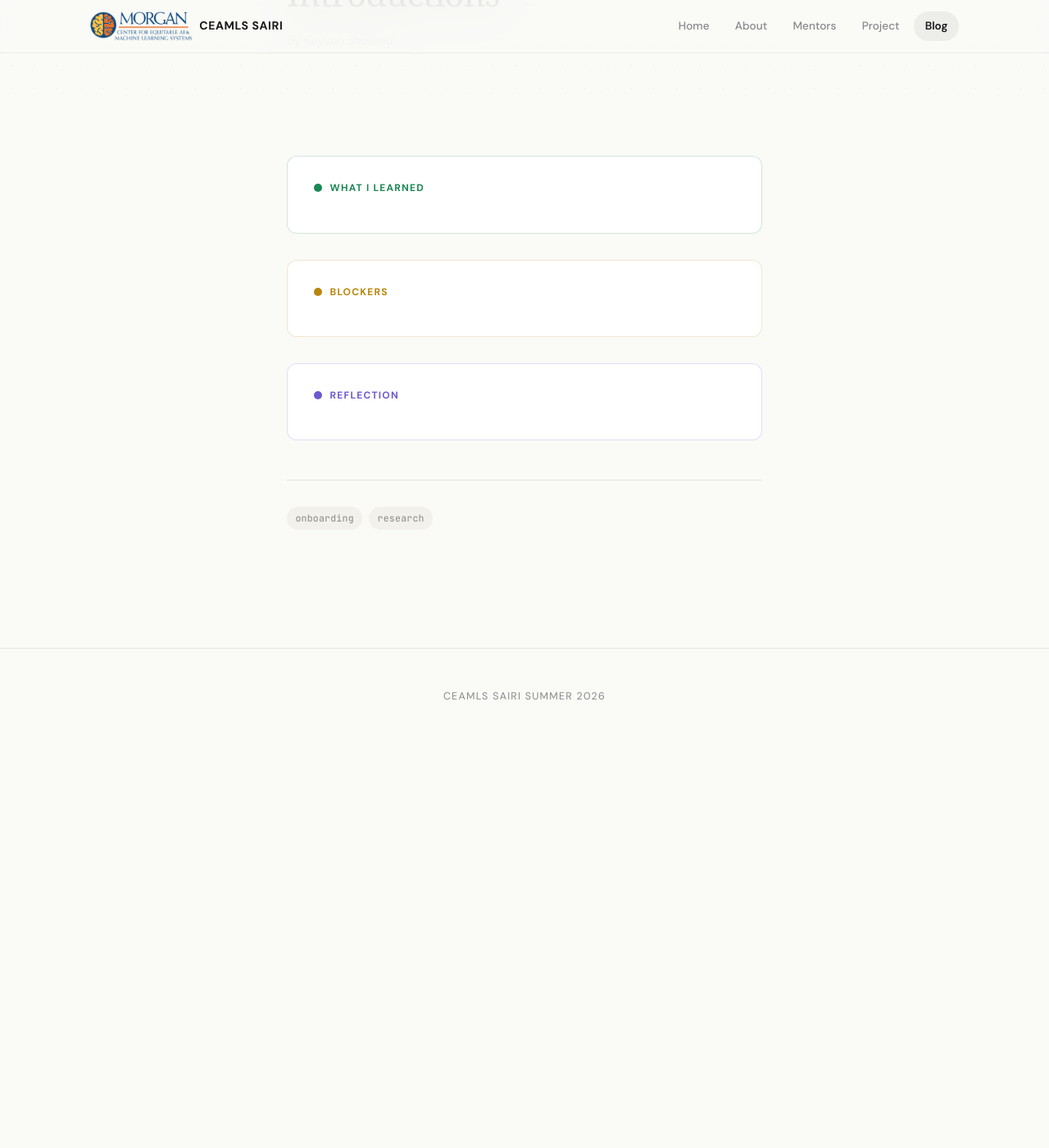
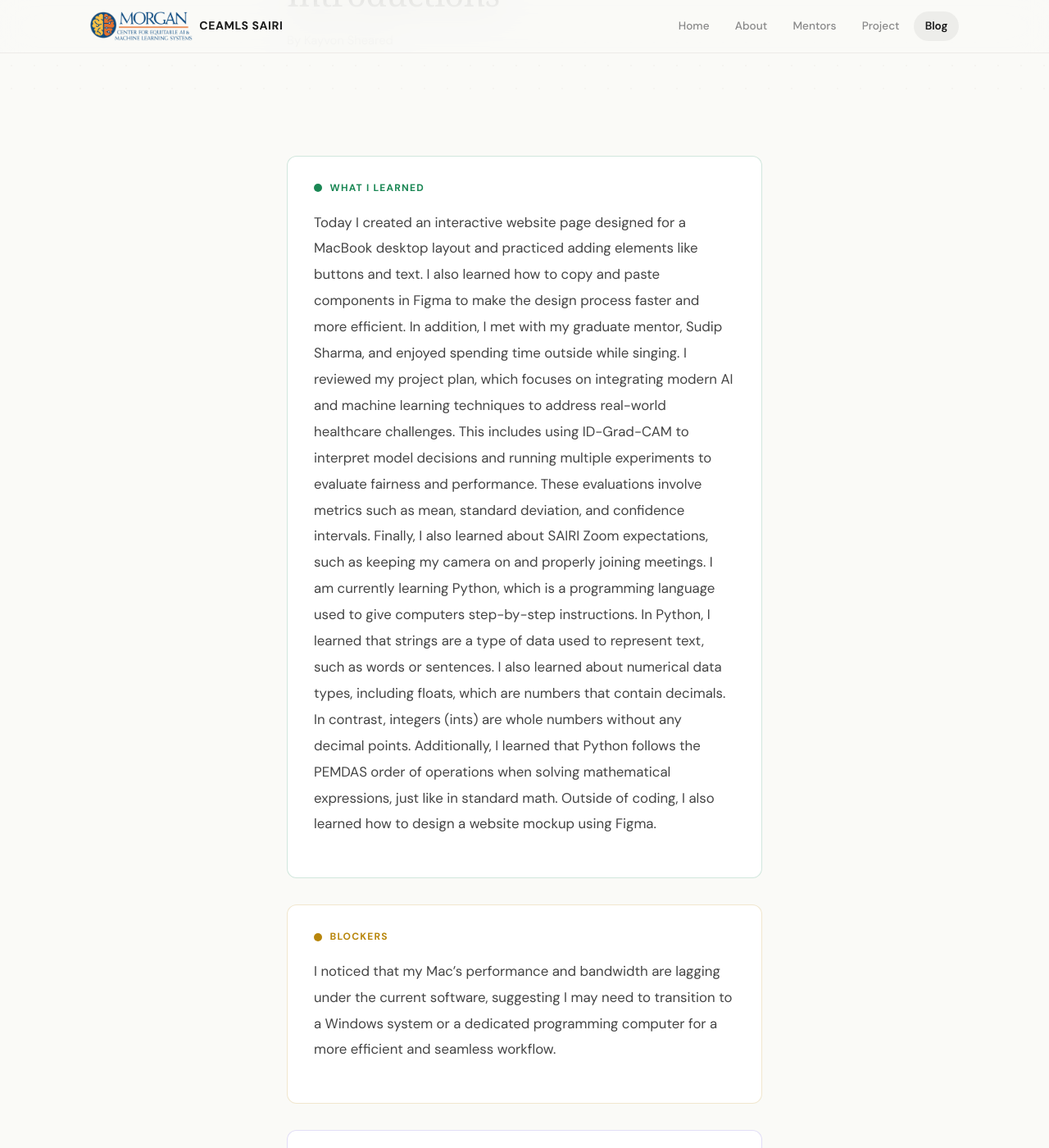
Before and after one commit to shearedk/shearedkceamls26.github.io, a Jekyll site: the page built from _posts/2026-05-27-day-2.md, in a window 1280 px wide and 1400 px high, scrolled down 298 px. Shown: the whole window at 82% size. Built offline with Jekyll 4.4.1, drawn with Linux system fonts in a browser that asks for light colours; some web fonts are replaced; before the commit the page ends 1206 px from its top, so only the background shows below that; some of the changed text lies outside the part shown.

Commit message:
Update learning reflections and blockers in day 2 entry
Expanded the 'what I learned', 'blockers', and 'reflection' sections to include detailed insights on Python programming and Figma design.

```diff
--- a/_posts/2026-05-27-day-2.md
+++ b/_posts/2026-05-27-day-2.md
@@ -6,11 +6,12 @@ permalink: /day2.html
 tags: ["onboarding", "research"]
 
 what_i_learned: |
-
+ Today I created an interactive website page designed for a MacBook desktop layout and practiced adding elements like buttons and text. I also learned how to copy and paste components in Figma to make the design process faster and more efficient. In addition, I met with my graduate mentor, Sudip Sharma, and enjoyed spending time outside while singing. I reviewed my project plan, which focuses on integrating modern AI and machine learning techniques to address real-world healthcare challenges. This includes using ID-Grad-CAM to interpret model decisions and running multiple experiments to evaluate fairness and performance. These evaluations involve metrics such as mean, standard deviation, and confidence intervals. Finally, I also learned about SAIRI Zoom expectations, such as keeping my camera on and properly joining meetings. I am currently learning Python, which is a programming language used to give computers step-by-step instructions. In Python, I learned that strings are a type of data used to represent text, such as words or sentences. I also learned about numerical data types, including floats, which are numbers that contain decimals. In contrast, integers (ints) are whole numbers without any decimal points. Additionally, I learned that Python follows the PEMDAS order of operations when solving mathematical expressions, just like in standard math. Outside of coding, I also learned how to design a website mockup using Figma.
 
 blockers: |
-
+ I noticed that my Mac’s performance and bandwidth are lagging under the current software, suggesting I may need to transition to a Windows system or a dedicated programming computer for a more efficient and seamless workflow.
 
 reflection: |
+ I thoroughly enjoy learning about Python and Figma in this program. As a psychology major, I initially felt nervous because I had no prior coding experience. However, the instructors taught the material in a clear and effective way that made it much more accessible. I am now becoming more comfortable with basic coding concepts such as strings, integers, floats, and how Python follows PEMDAS for calculations. Because of this support and progress, I feel more confident and motivated to continue learning Python. In addition to coding, I also enjoyed working with Figma to create a website mockup. I am very proud of the design I created and how I was able to build an interactive page for a MacBook desktop layout. I learned how to add buttons, insert text, and copy and paste elements to improve my workflow. Moving forward, I plan to use these skills to develop a more advanced and functional website design of my own. Overall, I am excited to continue building on this foundation as I move into my Python 101 course and keep growing my skills.
 
 ---
```
